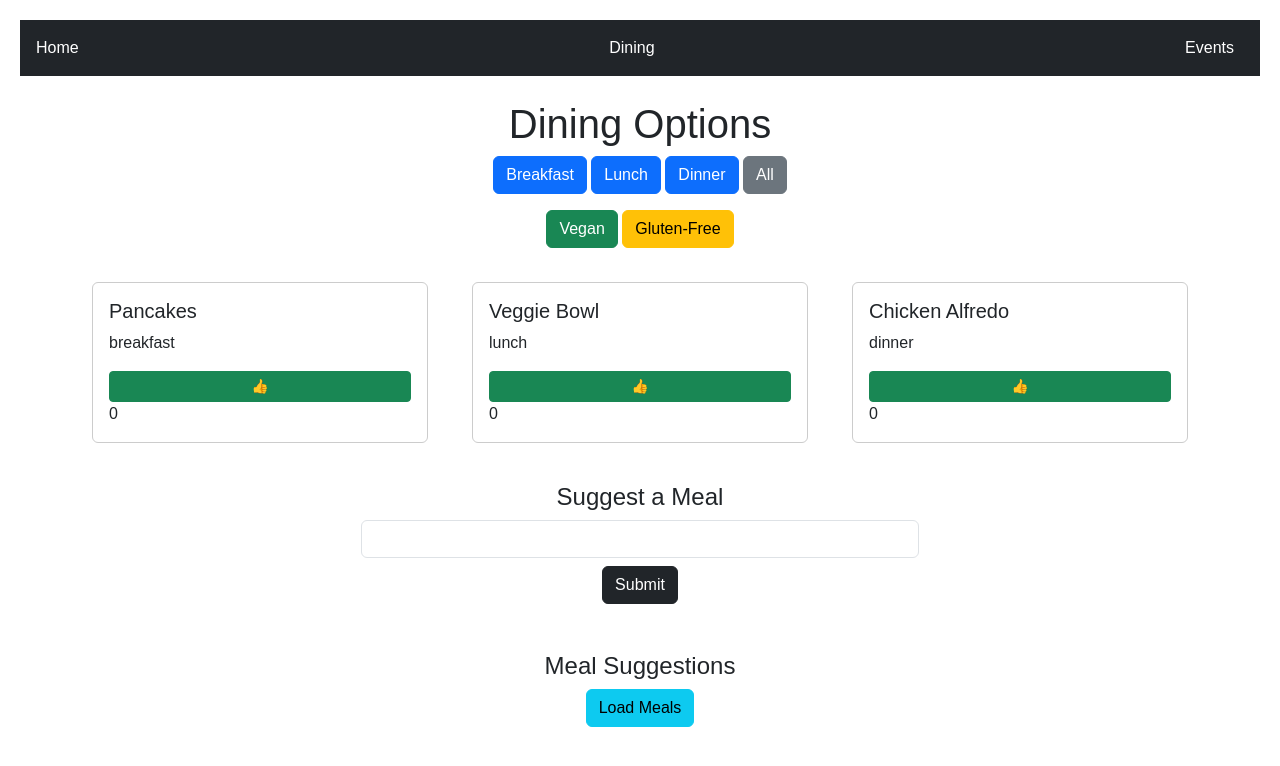
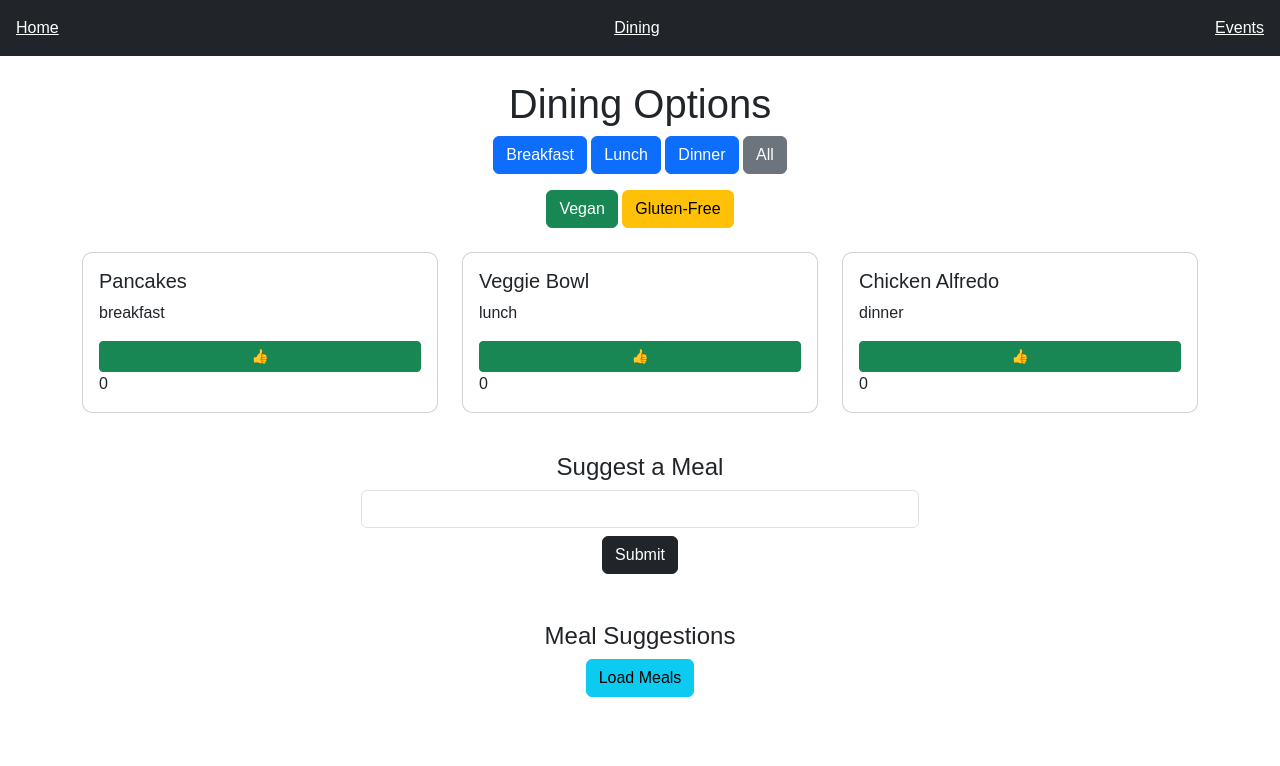
Before and after one commit to imbozen/Campus-Life-Super-App, a plain HTML site: page dining.html in a window 1280 px wide. Drawn offline with nearby package versions, Linux system fonts and the light colour scheme.

Commit message:
README.md added

```diff
--- a/css/style.css
+++ b/css/style.css
@@ -1,21 +1,7 @@
 body {
   font-family: Arial;
-  margin: 20px;
-}
-
-nav {
-  background: #333;
-  padding: 10px;
-}
-
-nav a {
-  color: white;
-  margin-right: 10px;
-  text-decoration: none;
 }
 
 .card {
-  border: 1px solid #ccc;
-  padding: 10px;
-  margin: 10px;
+  border-radius: 10px;
 }
```
Also changed, not shown: 1 other file.
